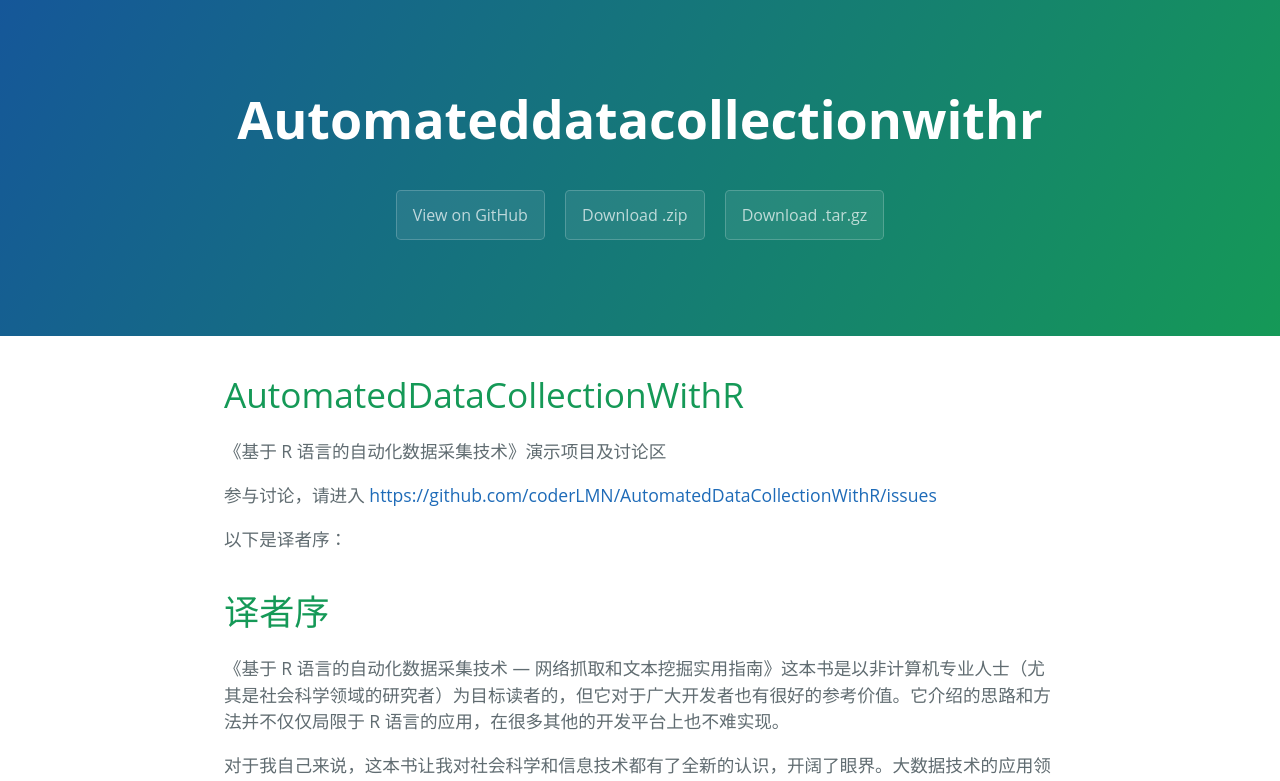
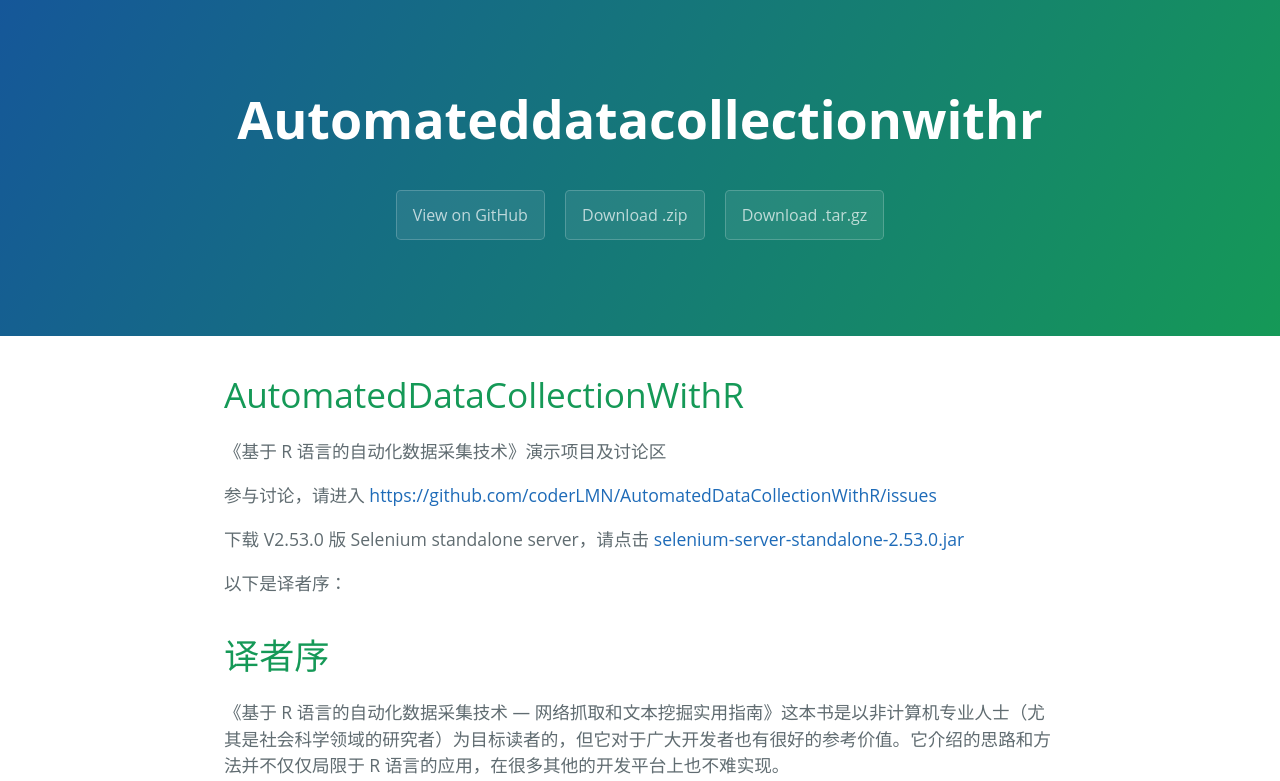
Before and after one commit to coderLMN/AutomatedDataCollectionWithR, a plain HTML site: page index.html in a window 1280 px wide. Shown: the top 781 px of the page. Drawn offline with Linux system fonts and the light colour scheme; a script that the page names is missing.

Commit message:
download Selenuim v2.53

```diff
--- a/index.html
+++ b/index.html
@@ -25,6 +25,7 @@
 
 <p>参与讨论，请进入 <a href="https://github.com/coderLMN/AutomatedDataCollectionWithR/issues">https://github.com/coderLMN/AutomatedDataCollectionWithR/issues</a> </p>
 
+<p>下载 V2.53.0 版 Selenium standalone server，请点击 <a href="/selenium-server-standalone-2.53.0.jar">selenium-server-standalone-2.53.0.jar </a> </p>
 <p>以下是译者序：</p>
 
 <h1>
```
Also changed, not shown: 1 other file.
